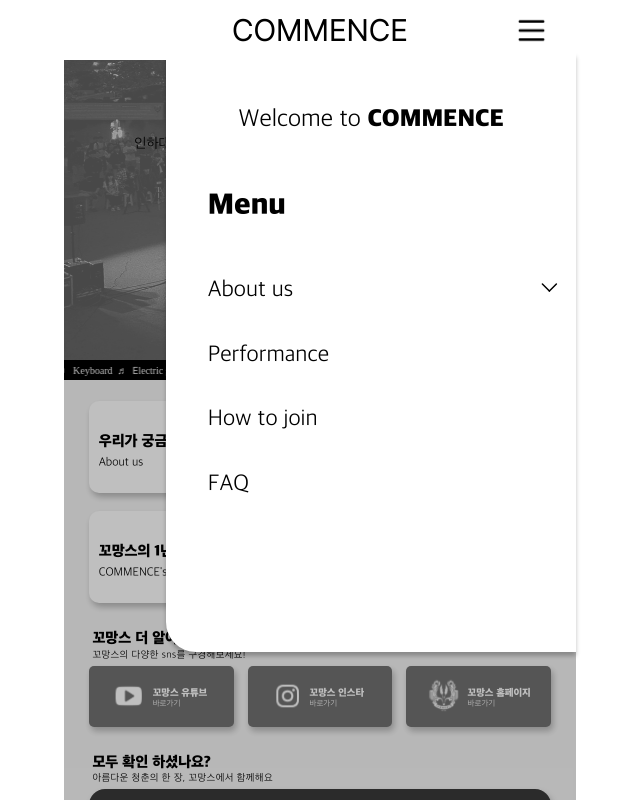
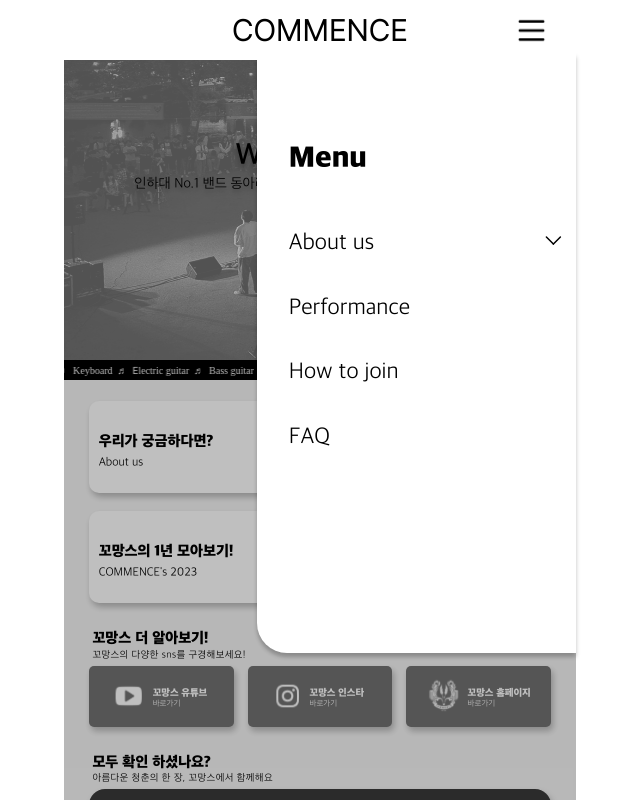
Before and after one commit to choiseona/commence-project-frontend, a React (Vite) app: page / in a window 1280 px wide. Both pictures are taken after a click on the element 851 px from the left and 30 px from the top of the page. Shown: the top 800 px of the page, without its empty margins (320-960 px from the left). Built offline with nearby package versions, Linux system fonts and the light colour scheme.

Commit message:
FIX: 1,2,3,4 번 task 반영 - #46

```diff
--- a/src/componenet/Common/FooterTitle/index.tsx
+++ b/src/componenet/Common/FooterTitle/index.tsx
@@ -6,8 +6,8 @@ function FooterTitle() {
     <div className="flex items-center pl-[2.1rem]">
       <img src={commenceSmallMark} alt="commence-smallmark" width={"17%"} />
       <div className="flex flex-col ml-[0.2rem]">
-        <span className="font-tvNEnjoystoriesM text-black text-[204%]">COMMENCE</span>
-        <span className="font-AppleSDGothicNeoL00 text-[117%] text-black -mt-[1rem]">
+        <span className="font-AppleSDGothicNeoEB00 text-black text-[1.7rem]">COMMENCE</span>
+        <span className="font-AppleSDGothicNeoL00 text-[117%] text-black -mt-[0.7rem]">
           est.1984
         </span>
       </div>
--- a/src/componenet/Common/Menu/index.tsx
+++ b/src/componenet/Common/Menu/index.tsx
@@ -46,17 +46,11 @@ function Menu({
       ></div>
       <div
         className={cls(
-          "absolute top-[4.8rem] right-0 w-[80%] h-fit rounded-bl-[30px] shadow-[0_4px_4px_0px_rgba(0,0,0,0.25)] pb-[30%] bg-white text-black z-[5] duration-300 ease-out transition-all",
+          "absolute top-[4.8rem] right-0 w-[62.4%] h-[60rem] rounded-bl-[30px] shadow-[0_4px_4px_0px_rgba(0,0,0,0.25)] bg-white text-black z-[5] duration-300 ease-out transition-all",
           onMenuToggle ? "opacity-100" : "opacity-0 translate-x-full"
         )}
       >
-        <div className="flex justify-center align-middle py-[45px]">
-          <span className="font-AppleSDGothicNeoL00 text-[247.5%]">
-            Welcome to{" "}
-            <span className="font-AppleSDGothicNeoH00">COMMENCE</span>
-          </span>
-        </div>
-        <div className="pl-[10.1%]">
+        <div className="pl-[10.1%] pt-[8rem]">
           <div className="font-AppleSDGothicNeoH00 text-[3rem] mb-[4.5rem]">
             Menu
           </div>
--- a/src/componenet/MainHome/SlideBanner/index.tsx
+++ b/src/componenet/MainHome/SlideBanner/index.tsx
@@ -21,7 +21,7 @@ const variants = {
   center: {
     zIndex: 1,
     x: 0,
-    opacity: 0.6,
+    opacity: 0.55,
   },
   exit: (direction: number) => {
     return {
@@ -122,7 +122,7 @@ function SlideBanner() {
             animate="center"
             exit="exit"
             transition={{
-              x: { type: "spring", stiffness: 700, damping: 70 },
+              x: { type: "spring", stiffness: 300, damping: 70 },
               opacity: { duration: 0.3 },
             }}
             drag="x"
--- a/src/componenet/MainHome/SlideBannerText/index.tsx
+++ b/src/componenet/MainHome/SlideBannerText/index.tsx
@@ -1,6 +1,6 @@
 function SlideBannerText() {
   return (
-    <div className="absolute z-[4] flex flex-col items-center top-[3rem] [text-shadow:_0_0.4rem_0.4rem_rgb(0_0_0_/_25%)]">
+    <div className="absolute z-[4] flex flex-col items-center top-[7rem] [text-shadow:_0_0.4rem_0.4rem_rgb(0_0_0_/_25%)]">
       <span className="font-AppleSDGothicNeoSB00 text-[3rem] text-black">
         Who is Next?
       </span>
```
